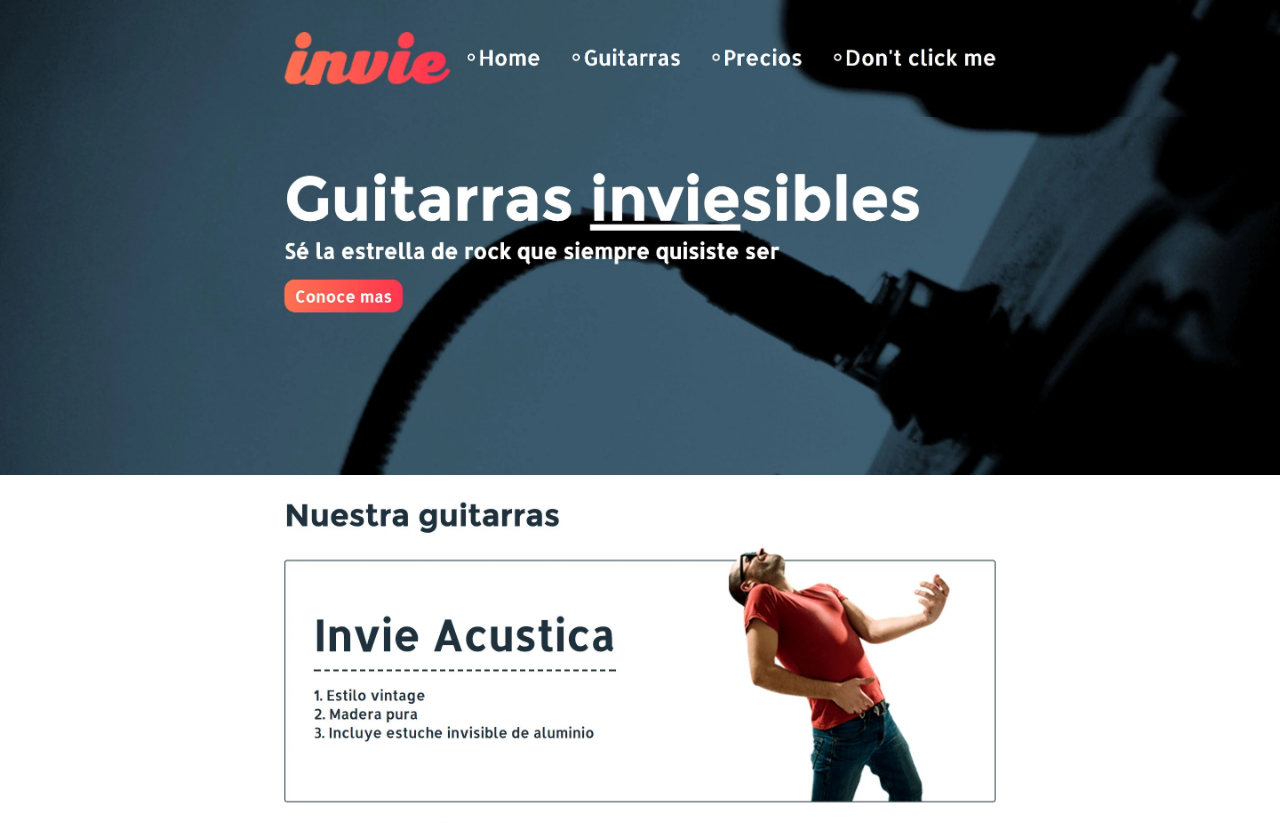
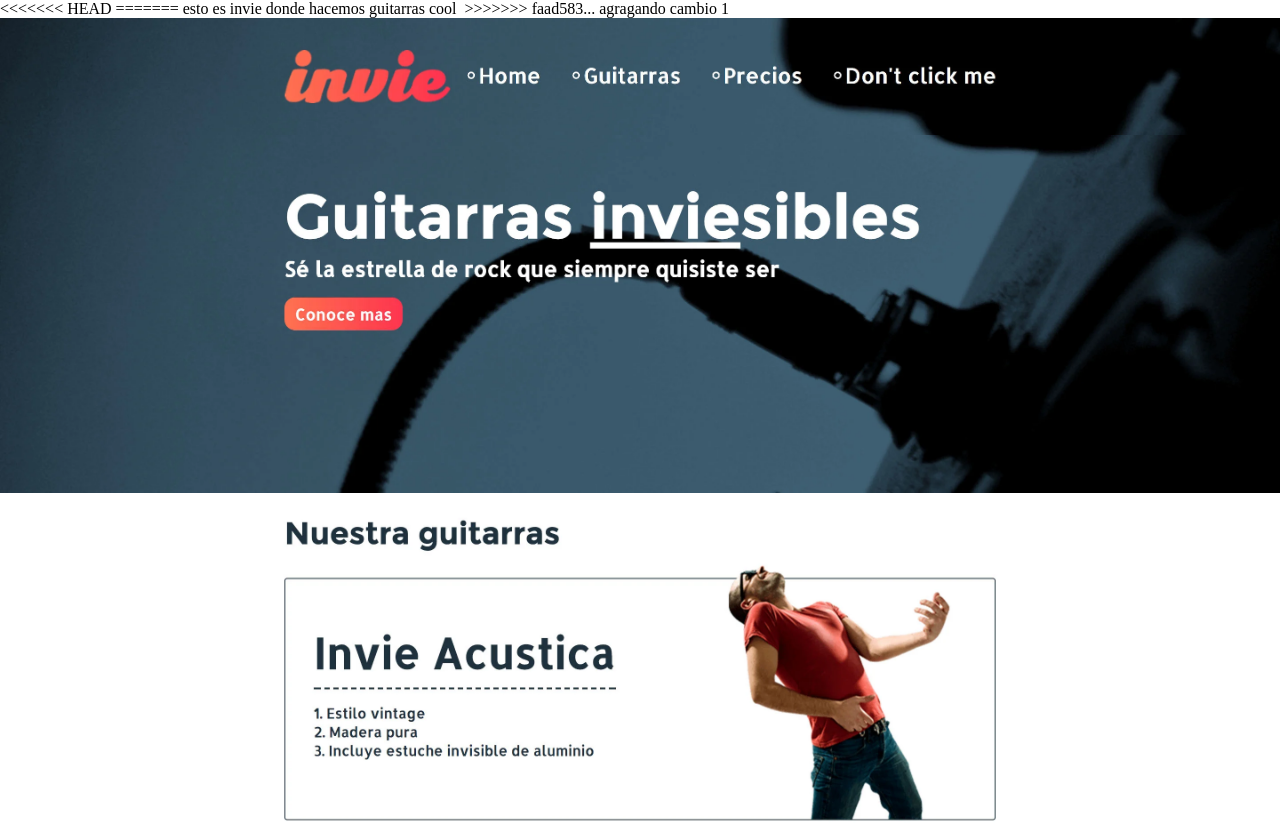
Before and after one commit to ivsasto/Prueba, a plain HTML site: page index.html in a window 1280 px wide. Shown: the top 823 px of the page. Drawn offline with Linux system fonts and the light colour scheme.

Commit message:
agragando cambio 1_

```diff
--- a/index.html
+++ b/index.html
@@ -15,6 +15,11 @@
     <title></title>
   </head>
   <body>
+<<<<<<< HEAD
+=======
+    <hi>esto es invie donde hacemos guitarras cool</h1>
+    <img src="invie-responsive.png" alt="" id="responsive">
+>>>>>>> faad583... agragando cambio 1
     <img src="header.jpg" alt="">
     <img src="hero.jpg" alt="">
     <img src="acustica.jpg" alt="">
```
Also changed, not shown: 1 other file.
